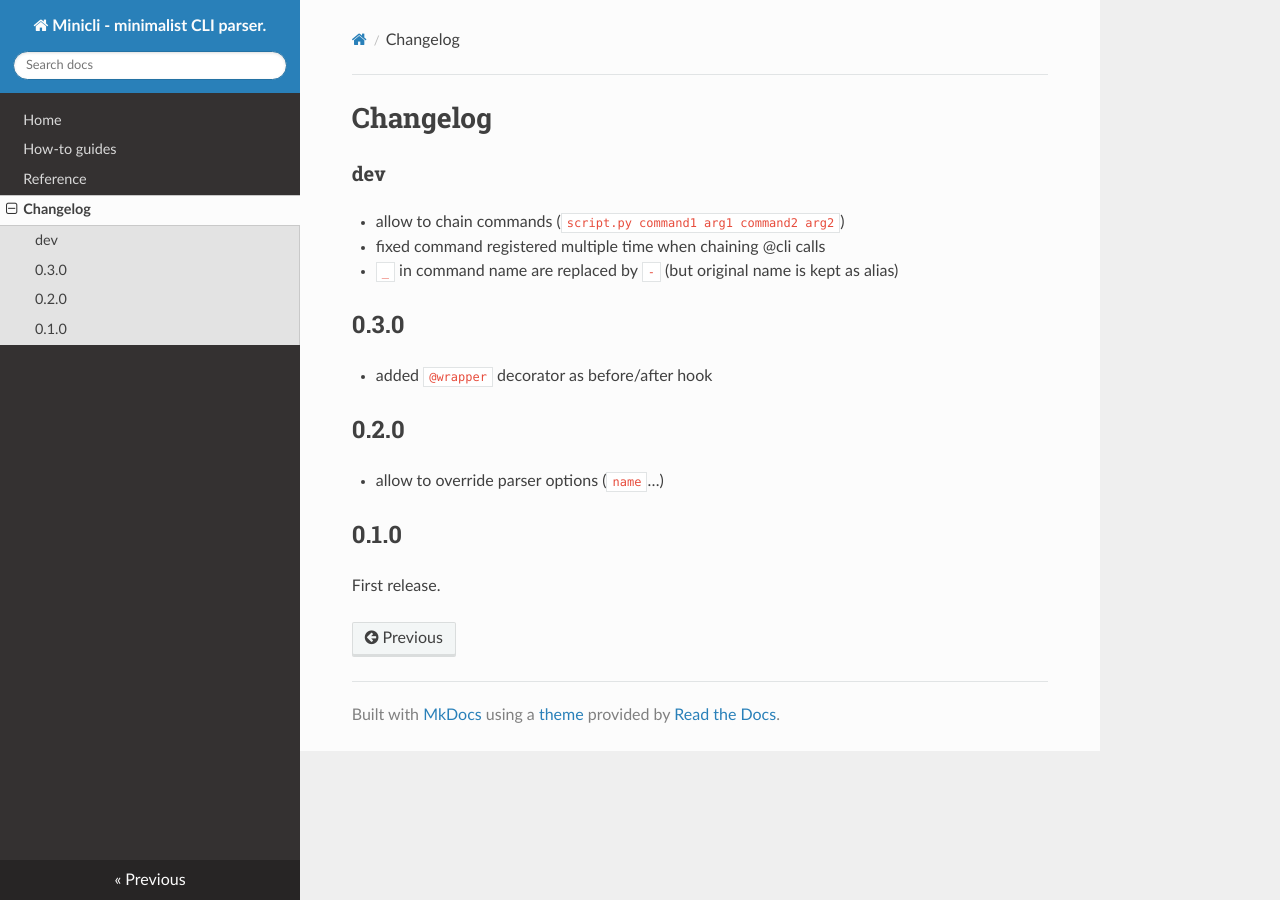
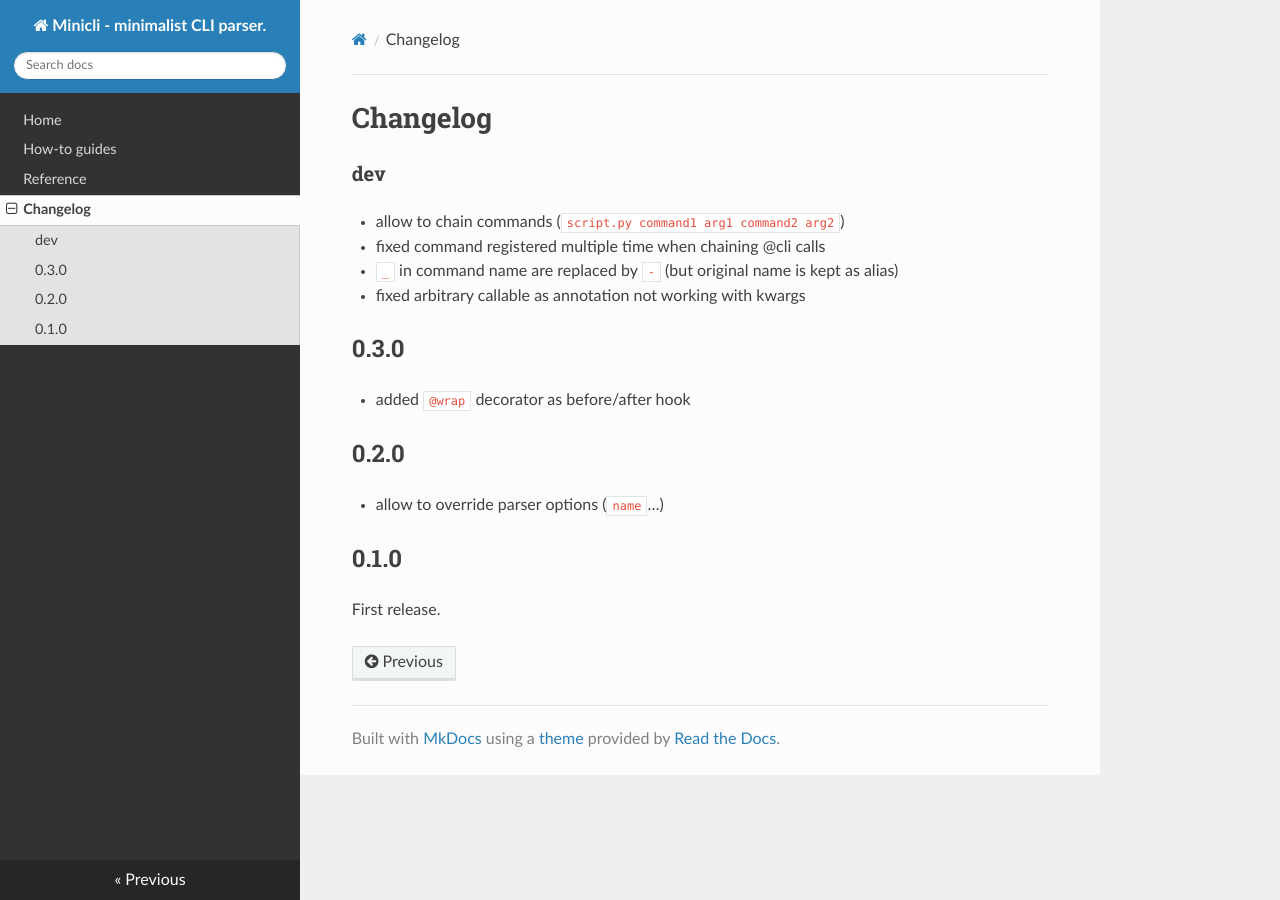
Before and after one commit to pyrates/minicli, an MkDocs documentation site: the page built from docs/changelog.md, in a window 1280 px wide. Built offline with MkDocs 1.6.1, drawn with Linux system fonts in a browser that asks for light colours; nearby versions of some CDN libraries; old or Windows-style settings are respelled for this version of MkDocs.

Commit message:
CHANGELOG

```diff
--- a/docs/changelog.md
+++ b/docs/changelog.md
@@ -5,10 +5,11 @@
 - allow to chain commands (`script.py command1 arg1 command2 arg2`)
 - fixed command registered multiple time when chaining @cli calls
 - `_` in command name are replaced by `-` (but original name is kept as alias)
+- fixed arbitrary callable as annotation not working with kwargs
 
 ## 0.3.0
 
-- added `@wrapper` decorator as before/after hook
+- added `@wrap` decorator as before/after hook
 
 ## 0.2.0
 
```
